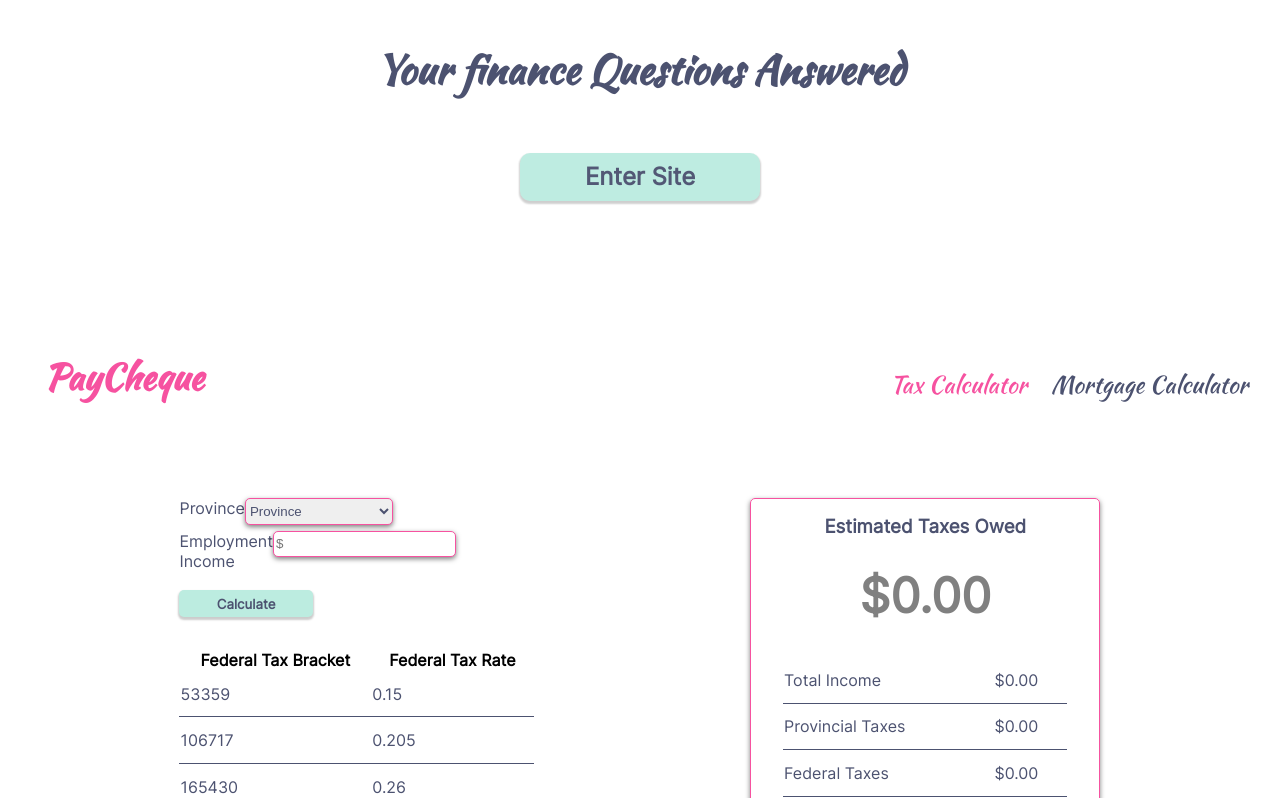
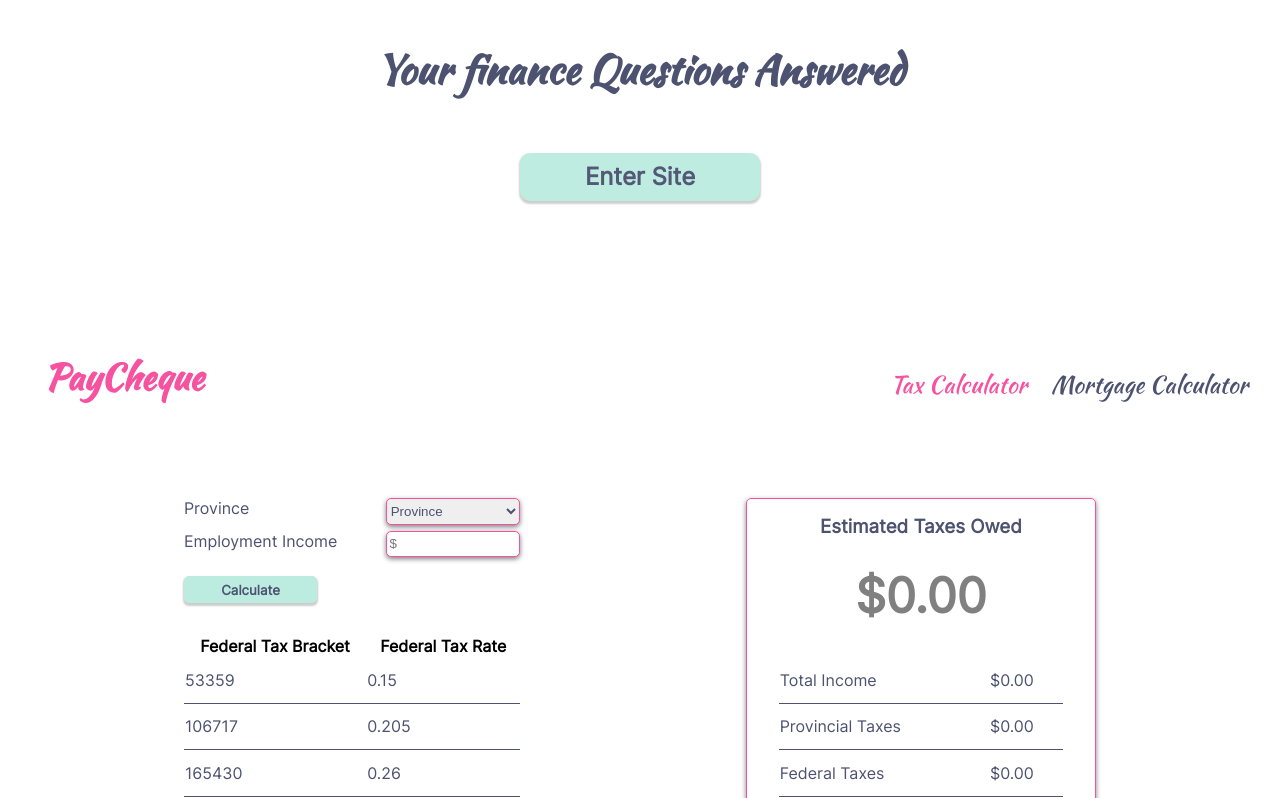
Before and after one commit to Jevaughn-W/Paycheque, a React (Create React App) app: page / in a window 1280 px wide. Shown: the part 457-1255 px from the top of the page. Built offline with nearby package versions, Linux system fonts and the light colour scheme.

Commit message:
Update spacing between input labels and input fields

```diff
--- a/src/components/taxes/taxes.css
+++ b/src/components/taxes/taxes.css
@@ -11,7 +11,7 @@
   font-size: normal;
 }
 .userInput {
-  width: 35%;
+  width: 100%;
 }
 .userInput .form {
   margin-bottom: 0.2em;
@@ -19,7 +19,7 @@
   justify-content: space-between;
 }
 .userInput .form select {
-  width: 15em;
+  width: 40%;
   height: 2em;
   border: solid 1px #F652A0;
   border-radius: 5px;
@@ -27,7 +27,7 @@
   box-shadow: 0px 2px 5px rgba(0, 0, 0, 0.5);
 }
 .userInput .form input {
-  width: 14.6em;
+  width: 38%;
   height: 1.7em;
   border: solid 1px #F652A0;
   border-radius: 5px;
--- a/src/components/taxes/taxes.scss
+++ b/src/components/taxes/taxes.scss
@@ -3,7 +3,7 @@
 
 
 .userInput{
-  width: 35%;
+  width: 100%;
 
 
   // Add space to the bottom of the form divs
@@ -13,7 +13,7 @@
     justify-content: space-between; // Done to get even spacing between the labels and the input boxes
 
     select { // Input and select have a different length when combined together
-      width: 15em;
+      width: 40%;
       height: 2em;
       border: solid 1px $main-theme-color;
       border-radius: 5px;
@@ -21,7 +21,7 @@
       box-shadow: 0px 2px 5px rgb(0,0,0, 0.5);
     }
     input {
-      width: 14.6em;
+      width: 38%;
       height: 1.7em;
       border: solid 1px $main-theme-color;
       border-radius: 5px;
```
